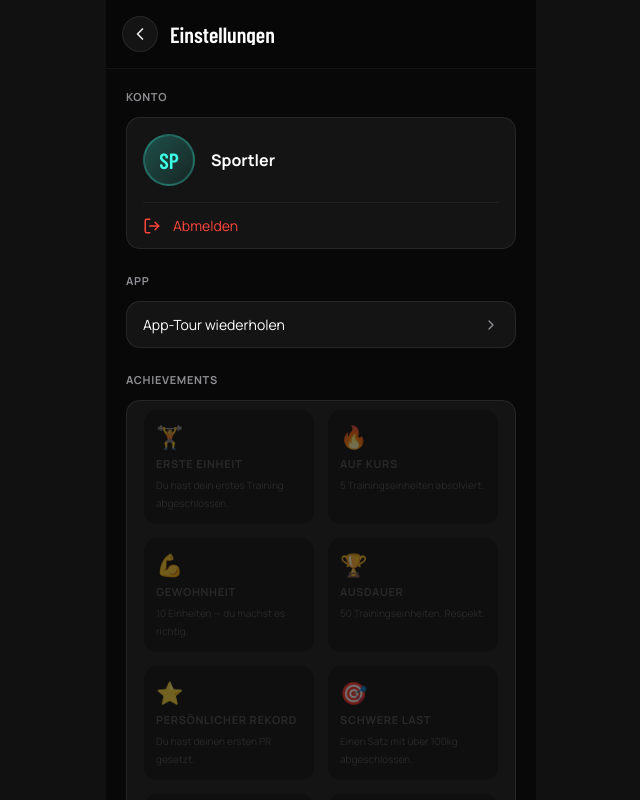
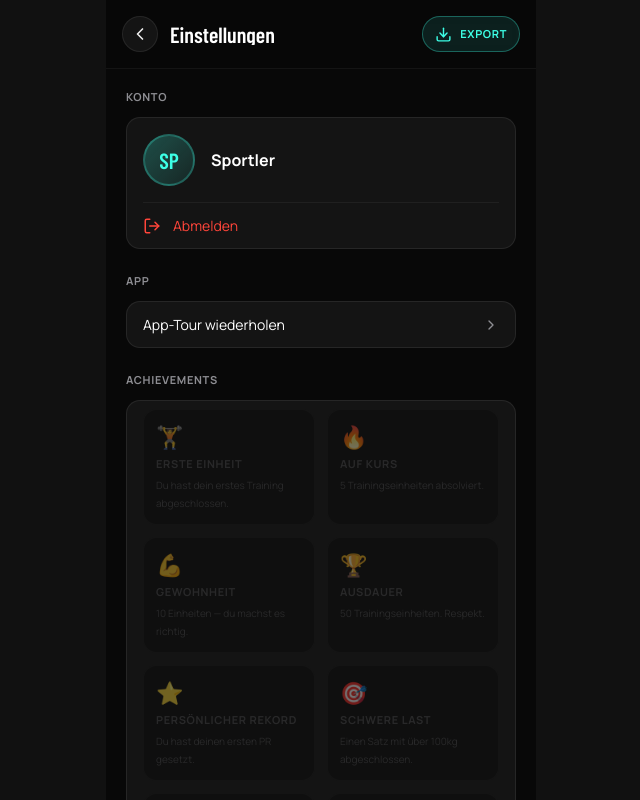
Before and after one commit to arvedianer/MyLife-Training, a Next.js app: page /settings in a window 1280 px wide. Shown: the top 800 px of the page, without its empty margins (319-959 px from the left). Built offline with nearby package versions, Linux system fonts and the light colour scheme; no server answers; a web font is replaced by a local one.

Commit message:
feat: expose data export from settings header

```diff
--- a/components/layout/PageHeader.tsx
+++ b/components/layout/PageHeader.tsx
@@ -1,8 +1,9 @@
 'use client';
 
 import { useRouter } from 'next/navigation';
-import { ChevronLeft } from 'lucide-react';
+import { ChevronLeft, Download } from 'lucide-react';
 import { colors, typography, spacing } from '@/constants/tokens';
+import { downloadMigrationExport } from '@/utils/dataExport';
 
 interface PageHeaderProps {
   title: string;
@@ -32,6 +33,43 @@ export function PageHeader({
       router.back();
     }
   };
+
+  const handleSettingsExport = () => {
+    try {
+      const migrationExport = downloadMigrationExport();
+      window.alert(
+        `Export erfolgreich: ${migrationExport.summary.sessionCount} Trainingseinheiten wurden gesichert.`,
+      );
+    } catch (error) {
+      console.error('Failed to export MyLife data:', error);
+      window.alert('Export fehlgeschlagen. Bitte versuche es erneut.');
+    }
+  };
+
+  const settingsExportButton = title === 'Einstellungen' ? (
+    <button
+      onClick={handleSettingsExport}
+      aria-label="Daten als JSON exportieren"
+      title="Daten als JSON exportieren"
+      style={{
+        display: 'flex',
+        alignItems: 'center',
+        gap: spacing[2],
+        minHeight: '36px',
+        padding: `0 ${spacing[3]}`,
+        borderRadius: '999px',
+        backgroundColor: colors.accentBg,
+        border: `1px solid ${colors.accent}50`,
+        cursor: 'pointer',
+        flexShrink: 0,
+      }}
+    >
+      <Download size={17} color={colors.accent} />
+      <span style={{ ...typography.label, color: colors.accent }}>Export</span>
+    </button>
+  ) : null;
+
+  const resolvedRightElement = rightElement ?? settingsExportButton;
 
   return (
     <div
@@ -105,8 +143,8 @@ export function PageHeader({
         )}
       </div>
 
-      {rightElement && (
-        <div style={{ flexShrink: 0 }}>{rightElement}</div>
+      {resolvedRightElement && (
+        <div style={{ flexShrink: 0 }}>{resolvedRightElement}</div>
       )}
     </div>
   );
```
